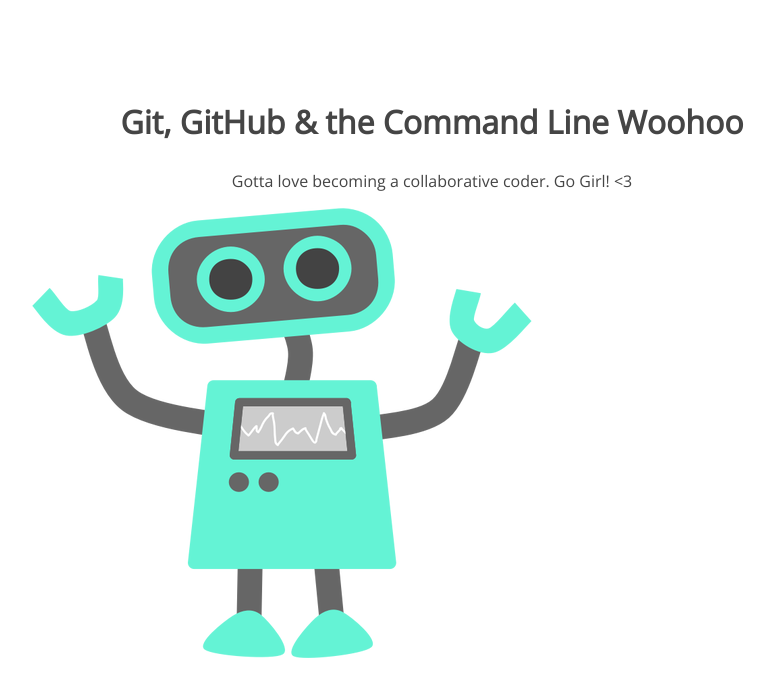
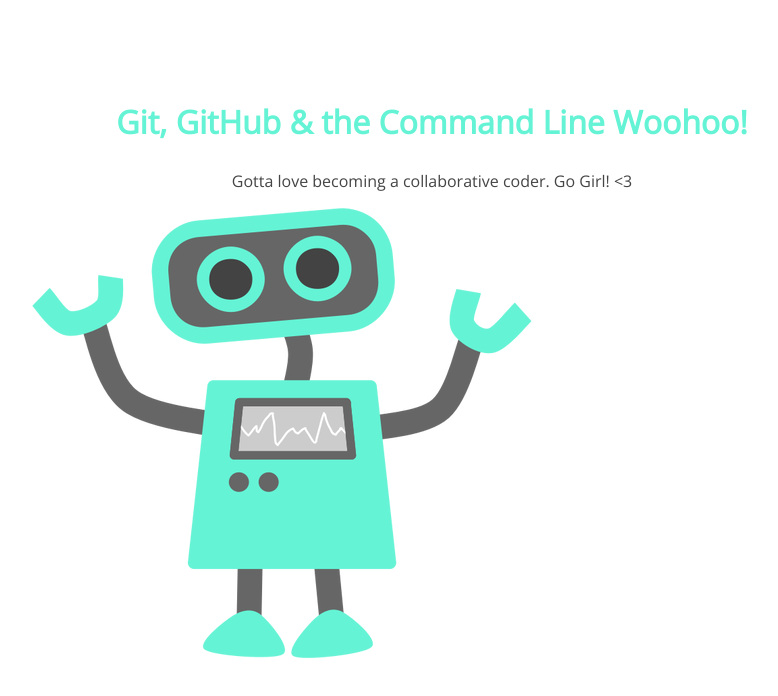
Before and after one commit to MellTGibson/105-project, a plain HTML site: page index.html in a window 1280 px wide. Shown: the whole page, without its empty margins (208-986 px from the left). Drawn offline with nearby package versions, Linux system fonts and the light colour scheme.

Commit message:
changed h1 color and added punctuation

```diff
--- a/css/style.css
+++ b/css/style.css
@@ -10,7 +10,7 @@ section p {
 section h1 {
 	font: 32px 'Open Sans';
 	font-weight: bold;
-	/*color: #64F3D5;*/
+	color: #64F3D5;
 }
 section p {
 	font: 16px 'Open Sans';
--- a/index.html
+++ b/index.html
@@ -8,7 +8,7 @@
 </head>
 <body>
 	<section>
-		<h1>Git, GitHub & the Command Line Woohoo</h1>
+		<h1>Git, GitHub & the Command Line Woohoo!</h1>
 		<p>Gotta love becoming a collaborative coder. Go Girl! <3</p>
 		<img src="img/happy-blue-robot.png">
 	</section>
```
